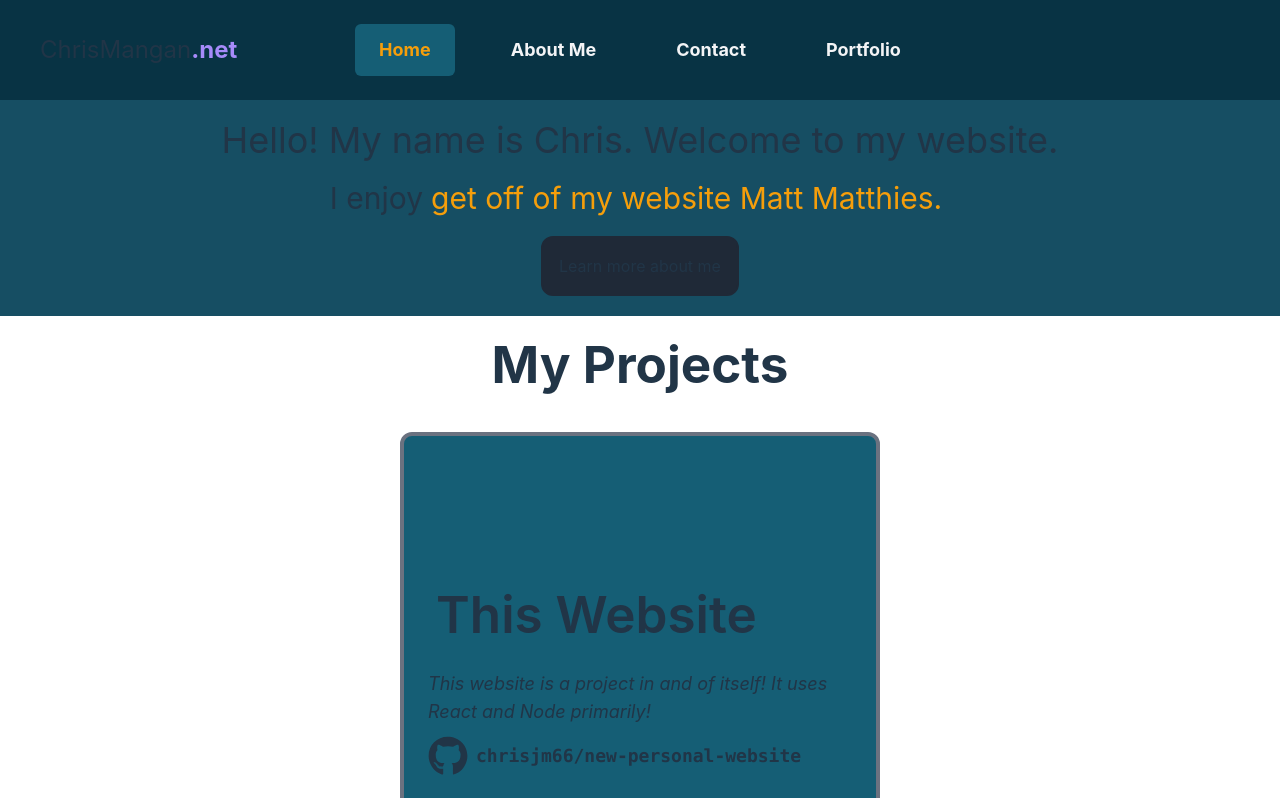
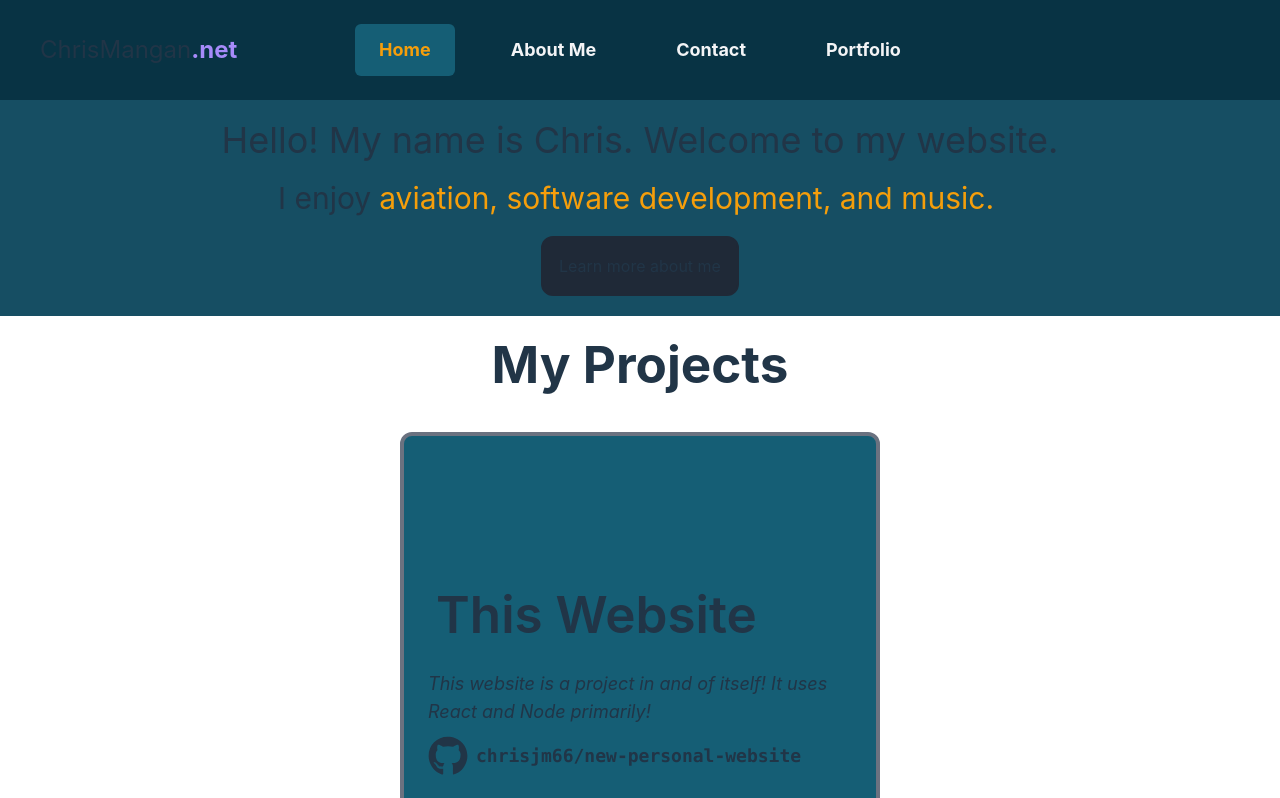
Before and after one commit to chrisjm66/new-personal-website, a React (Vite) app: page / in a window 1280 px wide. Shown: the top 798 px of the page. Built offline with nearby package versions, Linux system fonts and the light colour scheme.

Commit message:
Update Home.tsx

```diff
--- a/src/components/Home.tsx
+++ b/src/components/Home.tsx
@@ -10,7 +10,7 @@ const Home = () => {
 
                 <div className='m-5 text-lg sm:text-3xl text-nowrap md:text-wrap flex flew-row justify-center'>
                     <h2>I enjoy</h2>
-                    <h2 className="text-amber-500 mx-2">get off of my website Matt Matthies.</h2>
+                    <h2 className="text-amber-500 mx-2">aviation, software development, and music.</h2>
                 </div>
 
                 <NavLink to='/about' className='bg-gray-800 p-4 rounded-xl border-2 border-gray-800 w-50 h-15 transition hover:border-amber-500'>Learn more about me</NavLink>
```
